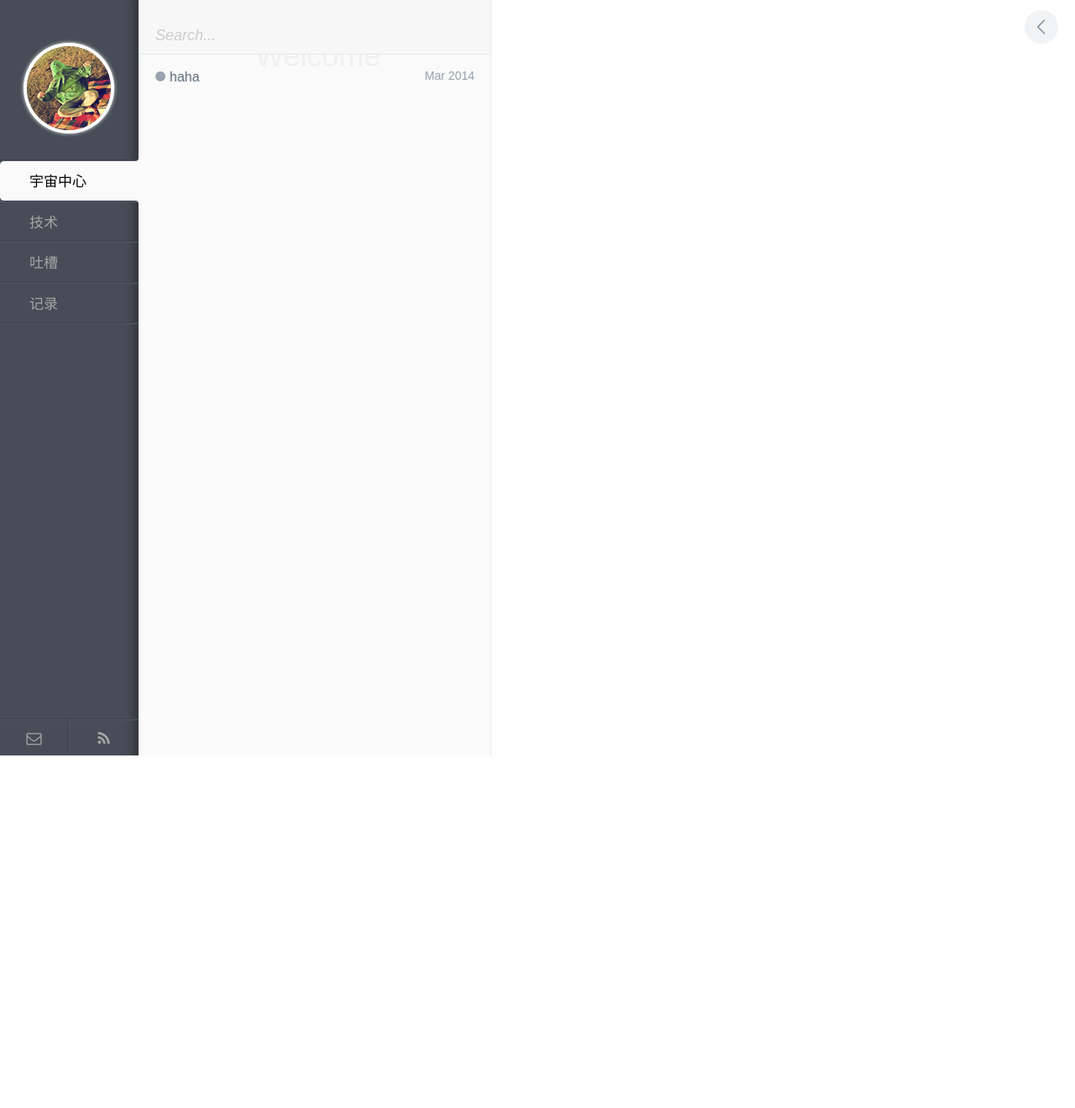
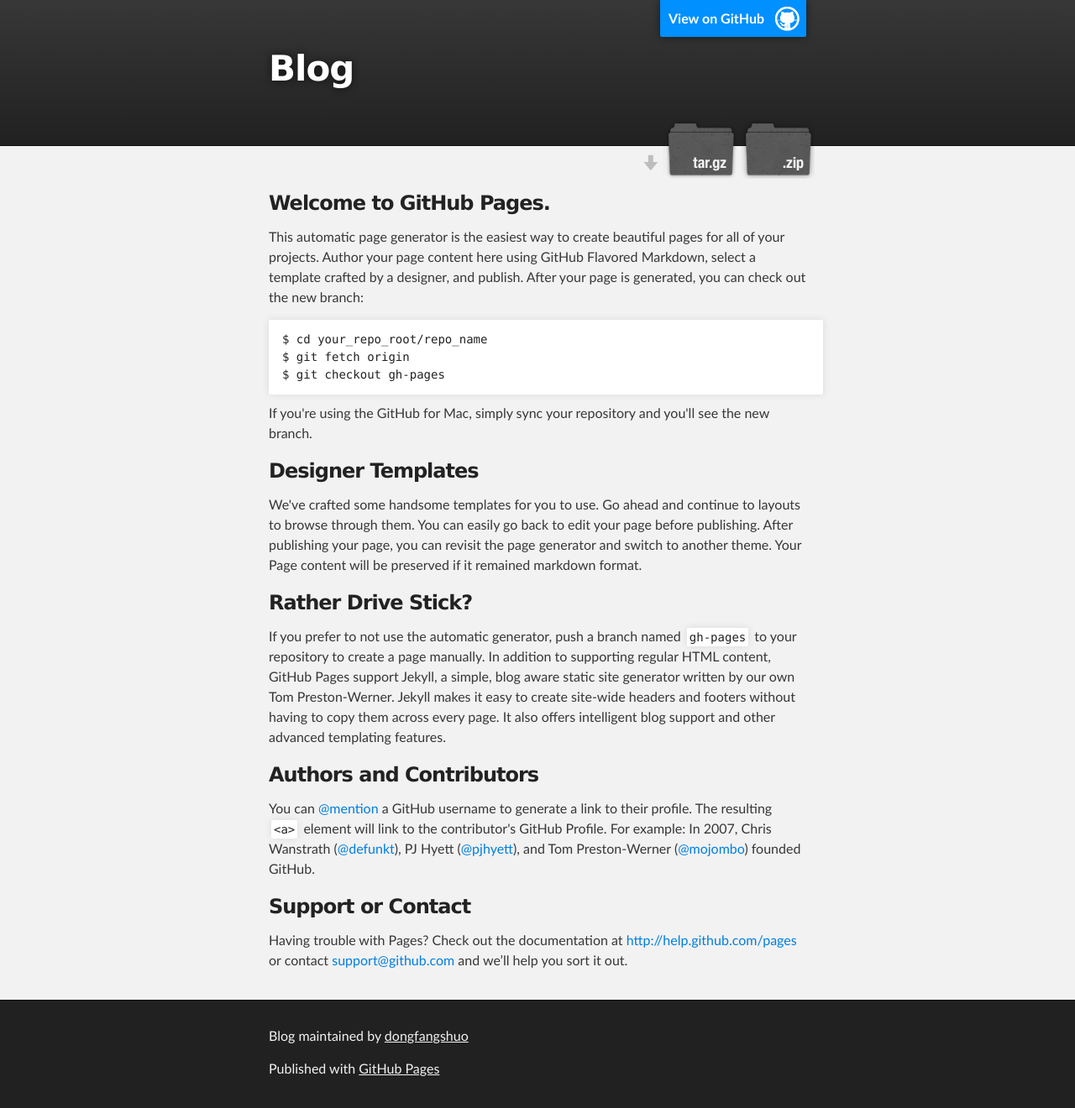
Before and after one commit to dongfangshuo/blog, a Jekyll site: the page index.html, which Jekyll copies as it is, in a window 1280 px wide. Shown: the whole page at 84% size. Built offline with Jekyll 4.4.1, drawn with Linux system fonts in a browser that asks for light colours; Markdown is read by kramdown in place of the engine named in the settings; before the commit the page ends 900 px from its top, so only the background shows below that.

Commit message:
Create gh-pages branch via GitHub

```diff
--- a/index.html
+++ b/index.html
@@ -1,8 +1,79 @@
----
-layout: index
-title: eastshuo
----
+<!DOCTYPE html>
+<html>
 
-<article id="post__content">
-  <h1 id="post__title">Welcome</h1>
-</article> <!-- end #post__content -->
+  <head>
+    <meta charset='utf-8'>
+    <meta http-equiv="X-UA-Compatible" content="chrome=1">
+    <meta name="description" content="Blog : ">
+
+    <link rel="stylesheet" type="text/css" media="screen" href="stylesheets/stylesheet.css">
+
+    <title>Blog</title>
+  </head>
+
+  <body>
+
+    <!-- HEADER -->
+    <div id="header_wrap" class="outer">
+        <header class="inner">
+          <a id="forkme_banner" href="https://github.com/dongfangshuo/blog">View on GitHub</a>
+
+          <h1 id="project_title">Blog</h1>
+          <h2 id="project_tagline"></h2>
+
+            <section id="downloads">
+              <a class="zip_download_link" href="https://github.com/dongfangshuo/blog/zipball/master">Download this project as a .zip file</a>
+              <a class="tar_download_link" href="https://github.com/dongfangshuo/blog/tarball/master">Download this project as a tar.gz file</a>
+            </section>
+        </header>
+    </div>
+
+    <!-- MAIN CONTENT -->
+    <div id="main_content_wrap" class="outer">
+      <section id="main_content" class="inner">
+        <h3>
+<a name="welcome-to-github-pages" class="anchor" href="#welcome-to-github-pages"><span class="octicon octicon-link"></span></a>Welcome to GitHub Pages.</h3>
+
+<p>This automatic page generator is the easiest way to create beautiful pages for all of your projects. Author your page content here using GitHub Flavored Markdown, select a template crafted by a designer, and publish. After your page is generated, you can check out the new branch:</p>
+
+<pre><code>$ cd your_repo_root/repo_name
+$ git fetch origin
+$ git checkout gh-pages
+</code></pre>
+
+<p>If you're using the GitHub for Mac, simply sync your repository and you'll see the new branch.</p>
+
+<h3>
+<a name="designer-templates" class="anchor" href="#designer-templates"><span class="octicon octicon-link"></span></a>Designer Templates</h3>
+
+<p>We've crafted some handsome templates for you to use. Go ahead and continue to layouts to browse through them. You can easily go back to edit your page before publishing. After publishing your page, you can revisit the page generator and switch to another theme. Your Page content will be preserved if it remained markdown format.</p>
+
+<h3>
+<a name="rather-drive-stick" class="anchor" href="#rather-drive-stick"><span class="octicon octicon-link"></span></a>Rather Drive Stick?</h3>
+
+<p>If you prefer to not use the automatic generator, push a branch named <code>gh-pages</code> to your repository to create a page manually. In addition to supporting regular HTML content, GitHub Pages support Jekyll, a simple, blog aware static site generator written by our own Tom Preston-Werner. Jekyll makes it easy to create site-wide headers and footers without having to copy them across every page. It also offers intelligent blog support and other advanced templating features.</p>
+
+<h3>
+<a name="authors-and-contributors" class="anchor" href="#authors-and-contributors"><span class="octicon octicon-link"></span></a>Authors and Contributors</h3>
+
+<p>You can <a href="https://github.com/blog/821" class="user-mention">@mention</a> a GitHub username to generate a link to their profile. The resulting <code>&lt;a&gt;</code> element will link to the contributor's GitHub Profile. For example: In 2007, Chris Wanstrath (<a href="https://github.com/defunkt" class="user-mention">@defunkt</a>), PJ Hyett (<a href="https://github.com/pjhyett" class="user-mention">@pjhyett</a>), and Tom Preston-Werner (<a href="https://github.com/mojombo" class="user-mention">@mojombo</a>) founded GitHub.</p>
+
+<h3>
+<a name="support-or-contact" class="anchor" href="#support-or-contact"><span class="octicon octicon-link"></span></a>Support or Contact</h3>
+
+<p>Having trouble with Pages? Check out the documentation at <a href="http://help.github.com/pages">http://help.github.com/pages</a> or contact <a href="mailto:support@github.com">support@github.com</a> and we’ll help you sort it out.</p>
+      </section>
+    </div>
+
+    <!-- FOOTER  -->
+    <div id="footer_wrap" class="outer">
+      <footer class="inner">
+        <p class="copyright">Blog maintained by <a href="https://github.com/dongfangshuo">dongfangshuo</a></p>
+        <p>Published with <a href="http://pages.github.com">GitHub Pages</a></p>
+      </footer>
+    </div>
+
+
+
+  </body>
+</html>
--- /dev/null
+++ b/javascripts/main.js
@@ -0,0 +1 @@
+console.log('This would be the main JS file.');
--- /dev/null
+++ b/stylesheets/pygment_trac.css
@@ -0,0 +1,70 @@
+.highlight .hll { background-color: #ffffcc }
+.highlight  { background: #f0f3f3; }
+.highlight .c { color: #0099FF; font-style: italic } /* Comment */
+.highlight .err { color: #AA0000; background-color: #FFAAAA } /* Error */
+.highlight .k { color: #006699; font-weight: bold } /* Keyword */
+.highlight .o { color: #555555 } /* Operator */
+.highlight .cm { color: #0099FF; font-style: italic } /* Comment.Multiline */
+.highlight .cp { color: #009999 } /* Comment.Preproc */
+.highlight .c1 { color: #0099FF; font-style: italic } /* Comment.Single */
+.highlight .cs { color: #0099FF; font-weight: bold; font-style: italic } /* Comment.Special */
+.highlight .gd { background-color: #FFCCCC; border: 1px solid #CC0000 } /* Generic.Deleted */
+.highlight .ge { font-style: italic } /* Generic.Emph */
+.highlight .gr { color: #FF0000 } /* Generic.Error */
+.highlight .gh { color: #003300; font-weight: bold } /* Generic.Heading */
+.highlight .gi { background-color: #CCFFCC; border: 1px solid #00CC00 } /* Generic.Inserted */
+.highlight .go { color: #AAAAAA } /* Generic.Output */
+.highlight .gp { color: #000099; font-weight: bold } /* Generic.Prompt */
+.highlight .gs { font-weight: bold } /* Generic.Strong */
+.highlight .gu { color: #003300; font-weight: bold } /* Generic.Subheading */
+.highlight .gt { color: #99CC66 } /* Generic.Traceback */
+.highlight .kc { color: #006699; font-weight: bold } /* Keyword.Constant */
+.highlight .kd { color: #006699; font-weight: bold } /* Keyword.Declaration */
+.highlight .kn { color: #006699; font-weight: bold } /* Keyword.Namespace */
+.highlight .kp { color: #006699 } /* Keyword.Pseudo */
+.highlight .kr { color: #006699; font-weight: bold } /* Keyword.Reserved */
+.highlight .kt { color: #007788; font-weight: bold } /* Keyword.Type */
+.highlight .m { color: #FF6600 } /* Literal.Number */
+.highlight .s { color: #CC3300 } /* Literal.String */
+.highlight .na { color: #330099 } /* Name.Attribute */
+.highlight .nb { color: #336666 } /* Name.Builtin */
+.highlight .nc { color: #00AA88; font-weight: bold } /* Name.Class */
+.highlight .no { color: #336600 } /* Name.Constant */
+.highlight .nd { color: #9999FF } /* Name.Decorator */
+.highlight .ni { color: #999999; font-weight: bold } /* Name.Entity */
+.highlight .ne { color: #CC0000; font-weight: bold } /* Name.Exception */
+.highlight .nf { color: #CC00FF } /* Name.Function */
+.highlight .nl { color: #9999FF } /* Name.Label */
+.highlight .nn { color: #00CCFF; font-weight: bold } /* Name.Namespace */
+.highlight .nt { color: #330099; font-weight: bold } /* Name.Tag */
+.highlight .nv { color: #003333 } /* Name.Variable */
+.highlight .ow { color: #000000; font-weight: bold } /* Operator.Word */
+.highlight .w { color: #bbbbbb } /* Text.Whitespace */
+.highlight .mf { color: #FF6600 } /* Literal.Number.Float */
+.highlight .mh { color: #FF6600 } /* Literal.Number.Hex */
+.highlight .mi { color: #FF6600 } /* Literal.Number.Integer */
+.highlight .mo { color: #FF6600 } /* Literal.Number.Oct */
+.highlight .sb { color: #CC3300 } /* Literal.String.Backtick */
+.highlight .sc { color: #CC3300 } /* Literal.String.Char */
+.highlight .sd { color: #CC3300; font-style: italic } /* Literal.String.Doc */
+.highlight .s2 { color: #CC3300 } /* Literal.String.Double */
+.highlight .se { color: #CC3300; font-weight: bold } /* Literal.String.Escape */
+.highlight .sh { color: #CC3300 } /* Literal.String.Heredoc */
+.highlight .si { color: #AA0000 } /* Literal.String.Interpol */
+.highlight .sx { color: #CC3300 } /* Literal.String.Other */
+.highlight .sr { color: #33AAAA } /* Literal.String.Regex */
+.highlight .s1 { color: #CC3300 } /* Literal.String.Single */
+.highlight .ss { color: #FFCC33 } /* Literal.String.Symbol */
+.highlight .bp { color: #336666 } /* Name.Builtin.Pseudo */
+.highlight .vc { color: #003333 } /* Name.Variable.Class */
+.highlight .vg { color: #003333 } /* Name.Variable.Global */
+.highlight .vi { color: #003333 } /* Name.Variable.Instance */
+.highlight .il { color: #FF6600 } /* Literal.Number.Integer.Long */
+
+.type-csharp .highlight .k { color: #0000FF }
+.type-csharp .highlight .kt { color: #0000FF }
+.type-csharp .highlight .nf { color: #000000; font-weight: normal }
+.type-csharp .highlight .nc { color: #2B91AF }
+.type-csharp .highlight .nn { color: #000000 }
+.type-csharp .highlight .s { color: #A31515 }
+.type-csharp .highlight .sc { color: #A31515 }
--- /dev/null
+++ b/stylesheets/stylesheet.css
@@ -0,0 +1,423 @@
+/*******************************************************************************
+Slate Theme for GitHub Pages
+by Jason Costello, @jsncostello
+*******************************************************************************/
+
+@import url(pygment_trac.css);
+
+/*******************************************************************************
+MeyerWeb Reset
+*******************************************************************************/
+
+html, body, div, span, applet, object, iframe,
+h1, h2, h3, h4, h5, h6, p, blockquote, pre,
+a, abbr, acronym, address, big, cite, code,
+del, dfn, em, img, ins, kbd, q, s, samp,
+small, strike, strong, sub, sup, tt, var,
+b, u, i, center,
+dl, dt, dd, ol, ul, li,
+fieldset, form, label, legend,
+table, caption, tbody, tfoot, thead, tr, th, td,
+article, aside, canvas, details, embed,
+figure, figcaption, footer, header, hgroup,
+menu, nav, output, ruby, section, summary,
+time, mark, audio, video {
+  margin: 0;
+  padding: 0;
+  border: 0;
+  font: inherit;
+  vertical-align: baseline;
+}
+
+/* HTML5 display-role reset for older browsers */
+article, aside, details, figcaption, figure,
+footer, header, hgroup, menu, nav, section {
+  display: block;
+}
+
+ol, ul {
+  list-style: none;
+}
+
+table {
+  border-collapse: collapse;
+  border-spacing: 0;
+}
+
+/*******************************************************************************
+Theme Styles
+*******************************************************************************/
+
+body {
+  box-sizing: border-box;
+  color:#373737;
+  background: #212121;
+  font-size: 16px;
+  font-family: 'Myriad Pro', Calibri, Helvetica, Arial, sans-serif;
+  line-height: 1.5;
+  -webkit-font-smoothing: antialiased;
+}
+
+h1, h2, h3, h4, h5, h6 {
+  margin: 10px 0;
+  font-weight: 700;
+  color:#222222;
+  font-family: 'Lucida Grande', 'Calibri', Helvetica, Arial, sans-serif;
+  letter-spacing: -1px;
+}
+
+h1 {
+  font-size: 36px;
+  font-weight: 700;
+}
+
+h2 {
+  padding-bottom: 10px;
+  font-size: 32px;
+  background: url('../images/bg_hr.png') repeat-x bottom;
+}
+
+h3 {
+  font-size: 24px;
+}
+
+h4 {
+  font-size: 21px;
+}
+
+h5 {
+  font-size: 18px;
+}
+
+h6 {
+  font-size: 16px;
+}
+
+p {
+  margin: 10px 0 15px 0;
+}
+
+footer p {
+  color: #f2f2f2;
+}
+
+a {
+  text-decoration: none;
+  color: #007edf;
+  text-shadow: none;
+
+  transition: color 0.5s ease;
+  transition: text-shadow 0.5s ease;
+  -webkit-transition: color 0.5s ease;
+  -webkit-transition: text-shadow 0.5s ease;
+  -moz-transition: color 0.5s ease;
+  -moz-transition: text-shadow 0.5s ease;
+  -o-transition: color 0.5s ease;
+  -o-transition: text-shadow 0.5s ease;
+  -ms-transition: color 0.5s ease;
+  -ms-transition: text-shadow 0.5s ease;
+}
+
+a:hover, a:focus {text-decoration: underline;}
+
+footer a {
+  color: #F2F2F2;
+  text-decoration: underline;
+}
+
+em {
+  font-style: italic;
+}
+
+strong {
+  font-weight: bold;
+}
+
+img {
+  position: relative;
+  margin: 0 auto;
+  max-width: 739px;
+  padding: 5px;
+  margin: 10px 0 10px 0;
+  border: 1px solid #ebebeb;
+
+  box-shadow: 0 0 5px #ebebeb;
+  -webkit-box-shadow: 0 0 5px #ebebeb;
+  -moz-box-shadow: 0 0 5px #ebebeb;
+  -o-box-shadow: 0 0 5px #ebebeb;
+  -ms-box-shadow: 0 0 5px #ebebeb;
+}
+
+p img {
+  display: inline;
+  margin: 0;
+  padding: 0;
+  vertical-align: middle;
+  text-align: center;
+  border: none;
+}
+
+pre, code {
+  width: 100%;
+  color: #222;
+  background-color: #fff;
+
+  font-family: Monaco, "Bitstream Vera Sans Mono", "Lucida Console", Terminal, monospace;
+  font-size: 14px;
+
+  border-radius: 2px;
+  -moz-border-radius: 2px;
+  -webkit-border-radius: 2px;
+}
+
+pre {
+  width: 100%;
+  padding: 10px;
+  box-shadow: 0 0 10px rgba(0,0,0,.1);
+  overflow: auto;
+}
+
+code {
+  padding: 3px;
+  margin: 0 3px;
+  box-shadow: 0 0 10px rgba(0,0,0,.1);
+}
+
+pre code {
+  display: block;
+  box-shadow: none;
+}
+
+blockquote {
+  color: #666;
+  margin-bottom: 20px;
+  padding: 0 0 0 20px;
+  border-left: 3px solid #bbb;
+}
+
+
+ul, ol, dl {
+  margin-bottom: 15px
+}
+
+ul {
+  list-style: inside;
+  padding-left: 20px;
+}
+
+ol {
+  list-style: decimal inside;
+  padding-left: 20px;
+}
+
+dl dt {
+  font-weight: bold;
+}
+
+dl dd {
+  padding-left: 20px;
+  font-style: italic;
+}
+
+dl p {
+  padding-left: 20px;
+  font-style: italic;
+}
+
+hr {
+  height: 1px;
+  margin-bottom: 5px;
+  border: none;
+  background: url('../images/bg_hr.png') repeat-x center;
+}
+
+table {
+  border: 1px solid #373737;
+  margin-bottom: 20px;
+  text-align: left;
+ }
+
+th {
+  font-family: 'Lucida Grande', 'Helvetica Neue', Helvetica, Arial, sans-serif;
+  padding: 10px;
+  background: #373737;
+  color: #fff;
+ }
+
+td {
+  padding: 10px;
+  border: 1px solid #373737;
+ }
+
+form {
+  background: #f2f2f2;
+  padding: 20px;
+}
+
+/*******************************************************************************
+Full-Width Styles
+*******************************************************************************/
+
+.outer {
+  width: 100%;
+}
+
+.inner {
+  position: relative;
+  max-width: 640px;
+  padding: 20px 10px;
+  margin: 0 auto;
+}
+
+#forkme_banner {
+  display: block;
+  position: absolute;
+  top:0;
+  right: 10px;
+  z-index: 10;
+  padding: 10px 50px 10px 10px;
+  color: #fff;
+  background: url('../images/blacktocat.png') #0090ff no-repeat 95% 50%;
+  font-weight: 700;
+  box-shadow: 0 0 10px rgba(0,0,0,.5);
+  border-bottom-left-radius: 2px;
+  border-bottom-right-radius: 2px;
+}
+
+#header_wrap {
+  background: #212121;
+  background: -moz-linear-gradient(top, #373737, #212121);
+  background: -webkit-linear-gradient(top, #373737, #212121);
+  background: -ms-linear-gradient(top, #373737, #212121);
+  background: -o-linear-gradient(top, #373737, #212121);
+  background: linear-gradient(top, #373737, #212121);
+}
+
+#header_wrap .inner {
+  padding: 50px 10px 30px 10px;
+}
+
+#project_title {
+  margin: 0;
+  color: #fff;
+  font-size: 42px;
+  font-weight: 700;
+  text-shadow: #111 0px 0px 10px;
+}
+
+#project_tagline {
+  color: #fff;
+  font-size: 24px;
+  font-weight: 300;
+  background: none;
+  text-shadow: #111 0px 0px 10px;
+}
+
+#downloads {
+  position: absolute;
+  width: 210px;
+  z-index: 10;
+  bottom: -40px;
+  right: 0;
+  height: 70px;
+  background: url('../images/icon_download.png') no-repeat 0% 90%;
+}
+
+.zip_download_link {
+  display: block;
+  float: right;
+  width: 90px;
+  height:70px;
+  text-indent: -5000px;
+  overflow: hidden;
+  background: url(../images/sprite_download.png) no-repeat bottom left;
+}
+
+.tar_download_link {
+  display: block;
+  float: right;
+  width: 90px;
+  height:70px;
+  text-indent: -5000px;
+  overflow: hidden;
+  background: url(../images/sprite_download.png) no-repeat bottom right;
+  margin-left: 10px;
+}
+
+.zip_download_link:hover {
+  background: url(../images/sprite_download.png) no-repeat top left;
+}
+
+.tar_download_link:hover {
+  background: url(../images/sprite_download.png) no-repeat top right;
+}
+
+#main_content_wrap {
+  background: #f2f2f2;
+  border-top: 1px solid #111;
+  border-bottom: 1px solid #111;
+}
+
+#main_content {
+  padding-top: 40px;
+}
+
+#footer_wrap {
+  background: #212121;
+}
+
+
+
+/*******************************************************************************
+Small Device Styles
+*******************************************************************************/
+
+@media screen and (max-width: 480px) {
+  body {
+    font-size:14px;
+  }
+
+  #downloads {
+    display: none;
+  }
+
+  .inner {
+    min-width: 320px;
+    max-width: 480px;
+  }
+
+  #project_title {
+  font-size: 32px;
+  }
+
+  h1 {
+    font-size: 28px;
+  }
+
+  h2 {
+    font-size: 24px;
+  }
+
+  h3 {
+    font-size: 21px;
+  }
+
+  h4 {
+    font-size: 18px;
+  }
+
+  h5 {
+    font-size: 14px;
+  }
+
+  h6 {
+    font-size: 12px;
+  }
+
+  code, pre {
+    min-width: 320px;
+    max-width: 480px;
+    font-size: 11px;
+  }
+
+}
```
Also changed, not shown: params.json (added, +1 -0 lines), images/bg_hr.png (added), images/blacktocat.png (added), images/icon_download.png (added), images/sprite_download.png (added).
